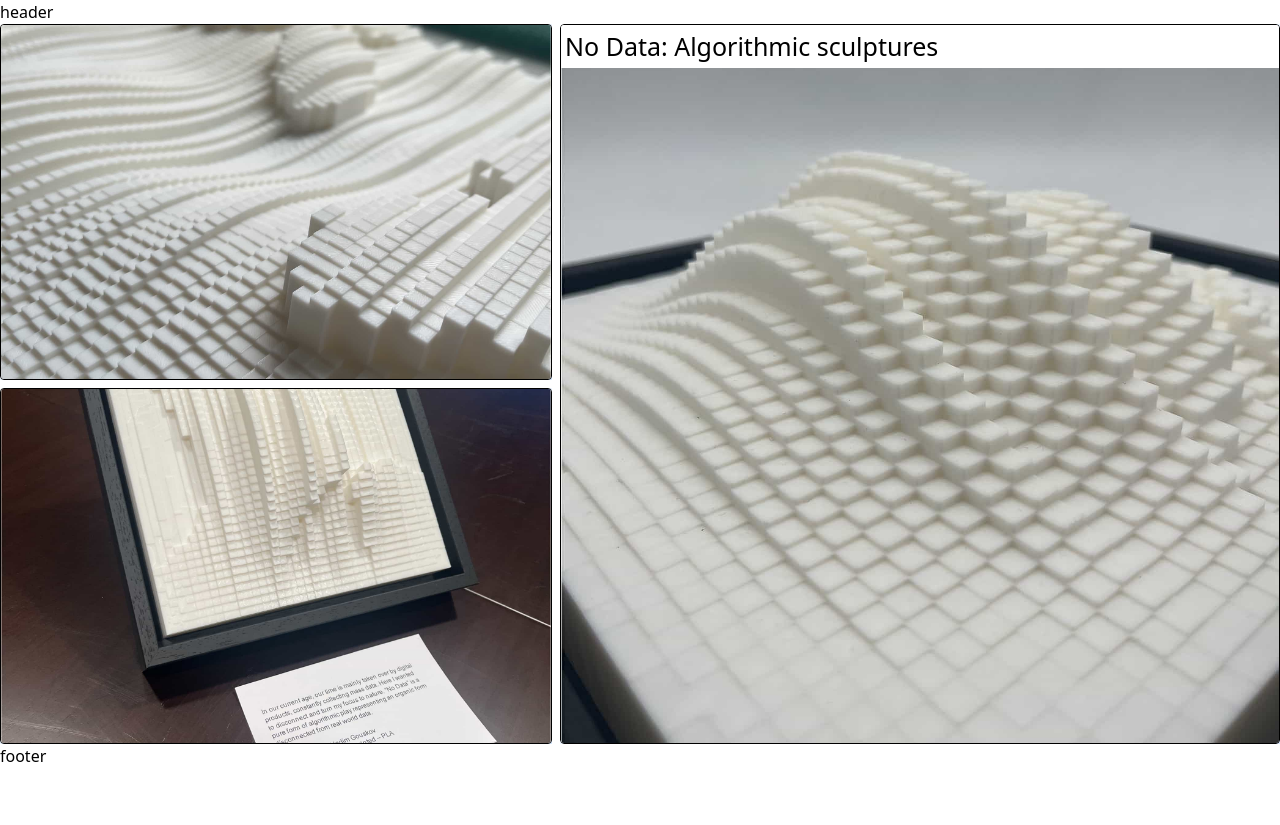
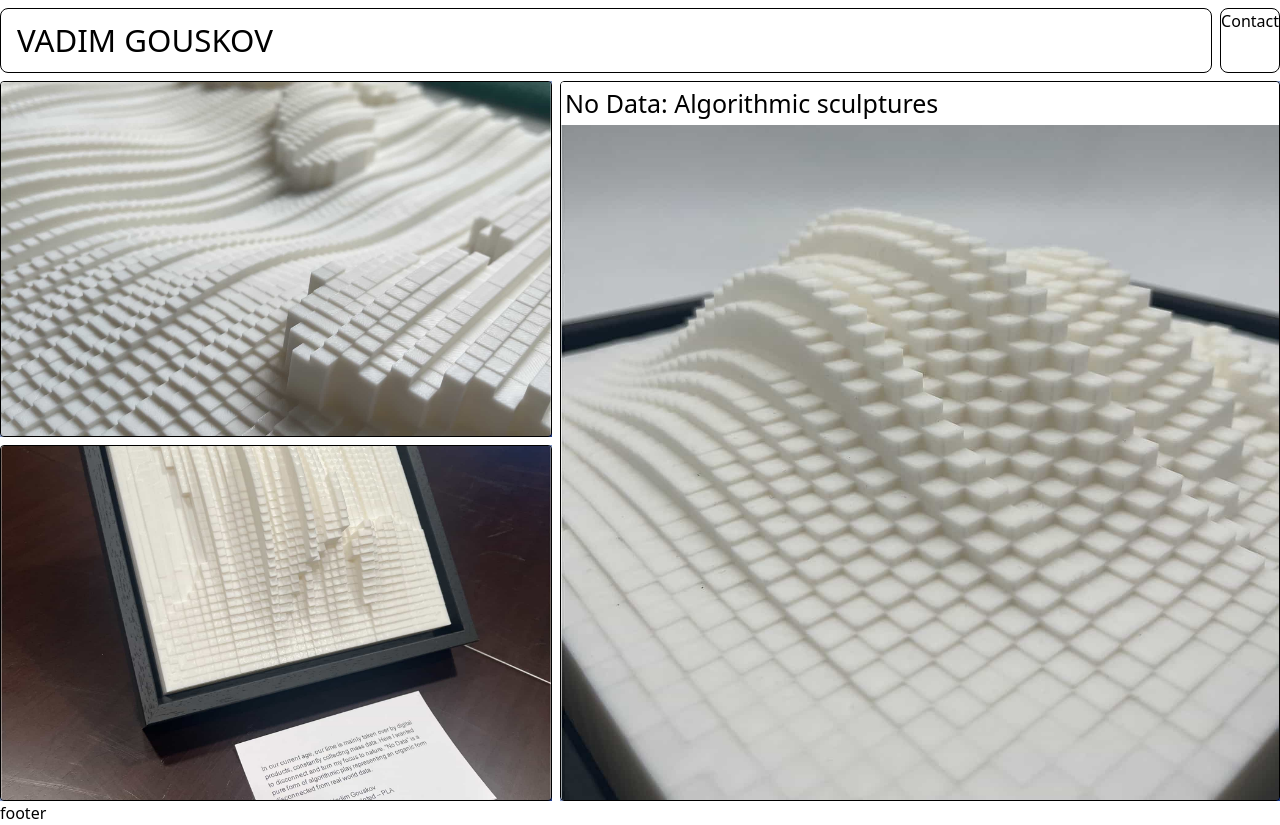
Before and after one commit to VadimGouskov/website, a Next.js app: page / in a window 1280 px wide. Before the commit the page ends 800 px from the top, so only its background shows below. Built offline with nearby package versions, Linux system fonts and the light colour scheme.

Commit message:
refactor card backdrop and tile images

```diff
--- a/src/app/components/Card/CardBackdrop.tsx
+++ b/src/app/components/Card/CardBackdrop.tsx
@@ -5,9 +5,9 @@ type CardBackdropProps = {
 
 export const CardBackdrop: React.FC<CardBackdropProps> = ({ children }) => {
   return (
-    <div className="relative h-full hover:[&>.hover-effect]:scale-130">
+    <div className="relative h-full hover:[&>.hover-effect]:scale-110">
       <div
-        className="hover-effect bg-linear-to-tl from-blue-100 to-white absolute top-0 left-0 h-full w-full -z-10 transition-transform
+        className="hover-effect bg-linear-to-tl from-blue-900 to-white absolute top-0 left-0 h-full w-full -z-10 transition-transform
 "
       ></div>
       {children}
--- a/src/app/components/Header/Header.tsx
+++ b/src/app/components/Header/Header.tsx
@@ -1,6 +1,17 @@
 import * as React from "react";
+import { Container } from "../Container";
+import { Tile } from "../Tile/Tile";
 type HeaderProps = {};
 
 export const Header: React.FC<HeaderProps> = () => {
-  return <div>header</div>;
+  return (
+    <Container>
+      <div className="flex py-2 gap-2">
+        <div className="p-4 border rounded-lg bg-white flex-auto ">
+          <div className="text-xxl leading-none">VADIM GOUSKOV</div>
+        </div>
+        <Tile>Contact</Tile>
+      </div>
+    </Container>
+  );
 };
--- /dev/null
+++ b/src/app/components/Tile/Tile.tsx
@@ -0,0 +1,8 @@
+import * as React from "react";
+type TileProps = {
+  children: React.ReactNode;
+};
+
+export const Tile: React.FC<TileProps> = ({ children }) => {
+  return <div className="border rounded-lg hover:text-3xl">{children}</div>;
+};
--- a/src/app/page.tsx
+++ b/src/app/page.tsx
@@ -1,8 +1,8 @@
 import * as React from "react";
 import { LargeCard } from "./home/components/LargeCard";
 import { Container } from "./components/Container";
-import { ImageTile } from "./home/components/ImageTile";
 import { CardBackdrop } from "./components/Card/CardBackdrop";
+import { ImageTile } from "./components/Tile/ImageTile";
 
 export default function Home() {
   return (
```
Also changed, not shown: src/app/components/Tile/ImageTile.tsx (renamed from src/app/home/components/ImageTile.tsx).
